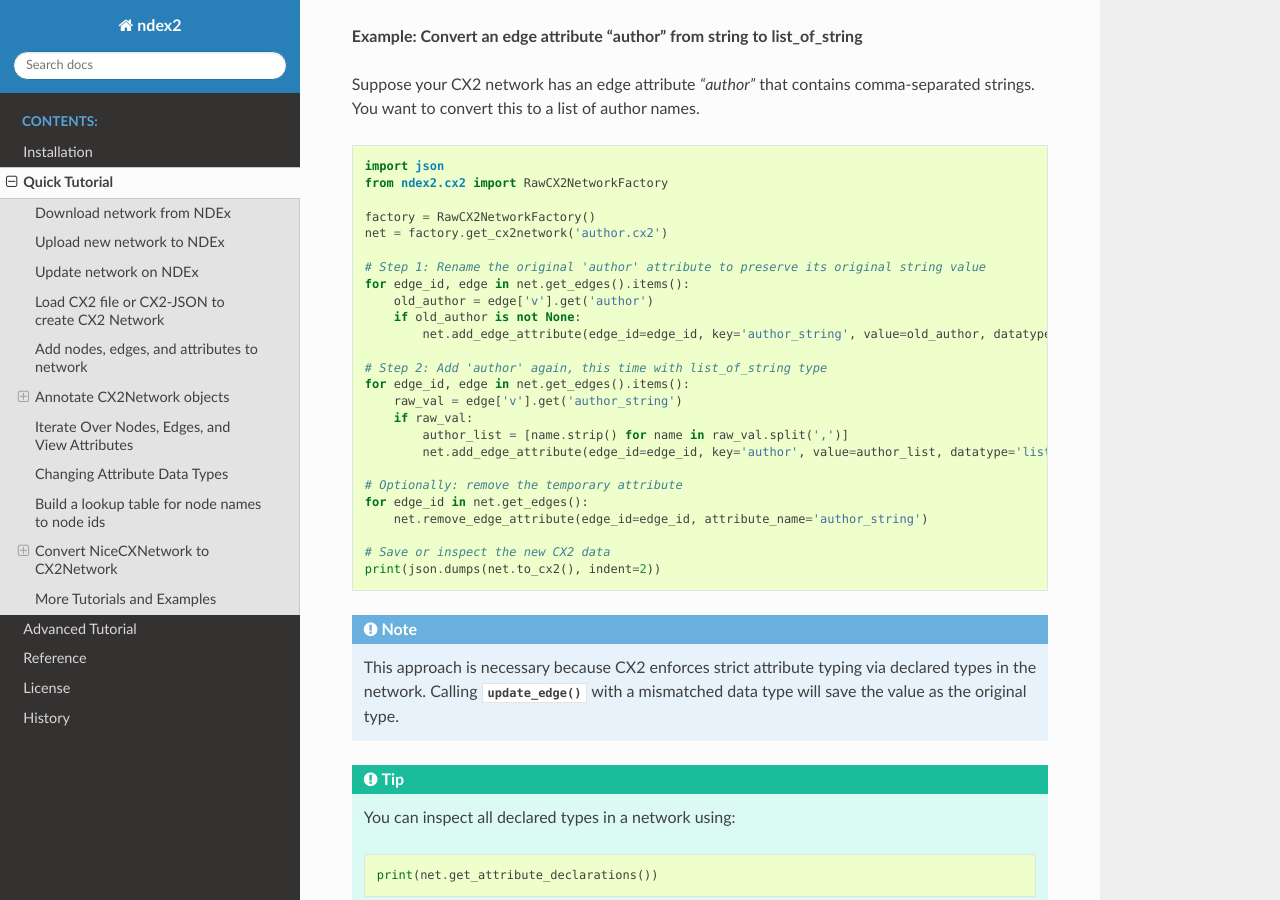
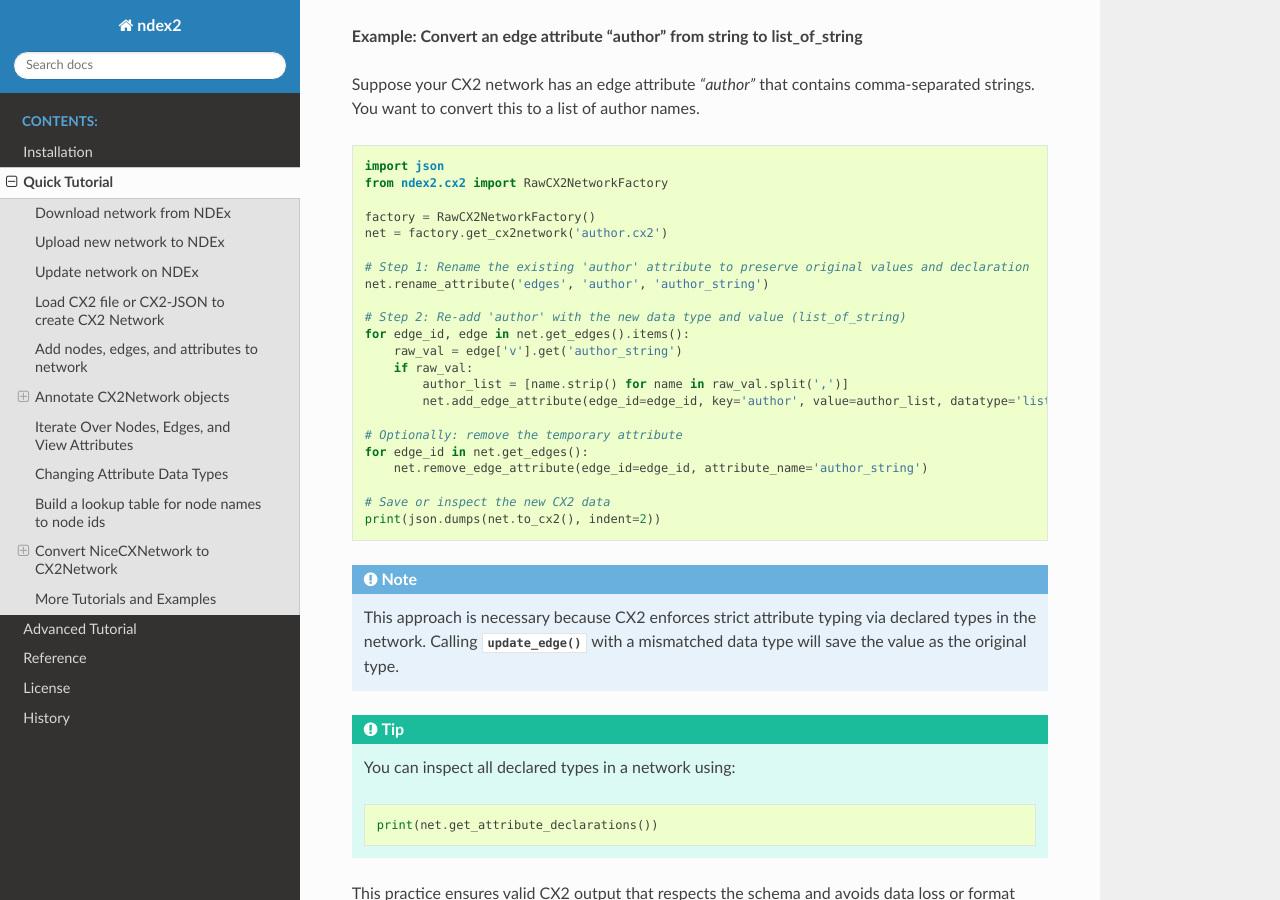
Before and after one commit to ndexbio/ndex2-client, a Sphinx documentation site: the page built from docs/quicktutorial.rst, in a window 1280 px wide and 900 px high, scrolled down 7183 px. Built offline with Sphinx 7.4.7 and the Read the Docs theme 3.1.0, drawn with Linux system fonts in a browser that asks for light colours.

Commit message:
fix docs

```diff
--- a/docs/quicktutorial.rst
+++ b/docs/quicktutorial.rst
@@ -415,13 +415,10 @@ You want to convert this to a list of author names.
     factory = RawCX2NetworkFactory()
     net = factory.get_cx2network('author.cx2')
 
-    # Step 1: Rename the original 'author' attribute to preserve its original string value
-    for edge_id, edge in net.get_edges().items():
-        old_author = edge['v'].get('author')
-        if old_author is not None:
-            net.add_edge_attribute(edge_id=edge_id, key='author_string', value=old_author, datatype='string')
+    # Step 1: Rename the existing 'author' attribute to preserve original values and declaration
+    net.rename_attribute('edges', 'author', 'author_string')
 
-    # Step 2: Add 'author' again, this time with list_of_string type
+    # Step 2: Re-add 'author' with the new data type and value (list_of_string)
     for edge_id, edge in net.get_edges().items():
         raw_val = edge['v'].get('author_string')
         if raw_val:
```
